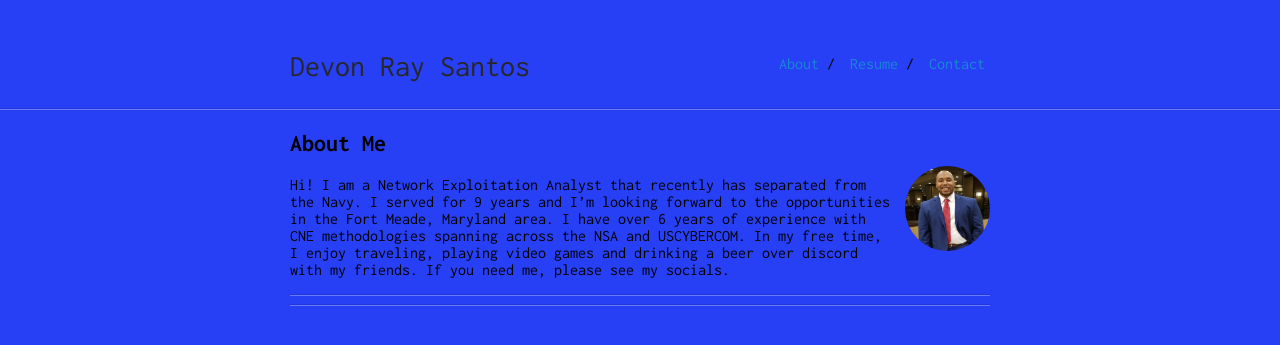
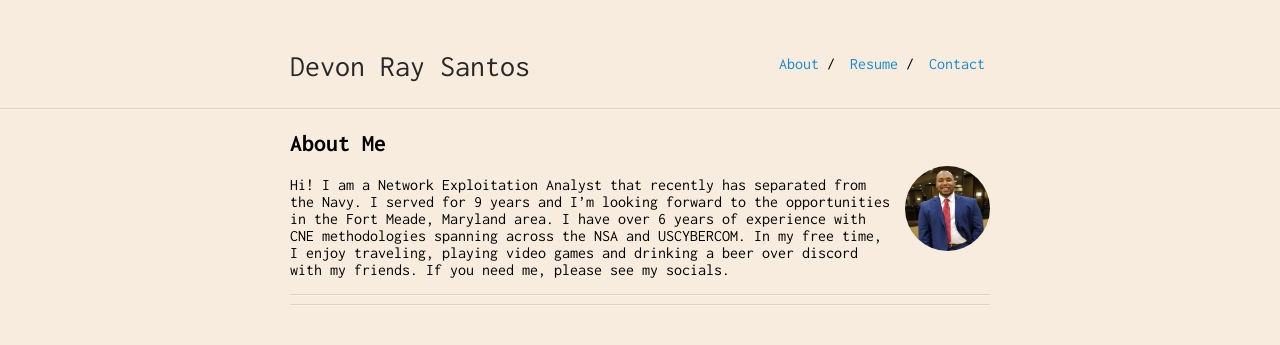
Before and after one commit to DSantosUSN/dsantosusn.github.io, a Jekyll site: the page built from index.md, in a window 1280 px wide. Shown: the top 345 px of the page. Built offline with Jekyll 4.4.1, drawn with Linux system fonts in a browser that asks for light colours.

Commit message:
Update _style.scss

```diff
--- a/_sass/_style.scss
+++ b/_sass/_style.scss
@@ -13,7 +13,7 @@ body {
     margin: 0;
     font-family: "Inconsolata";
     height: 100%;
-    background-color:rgb(39, 63, 245);
+    background-color:rgb(247, 236, 222);
 }
 a {
     text-decoration: none;
```
